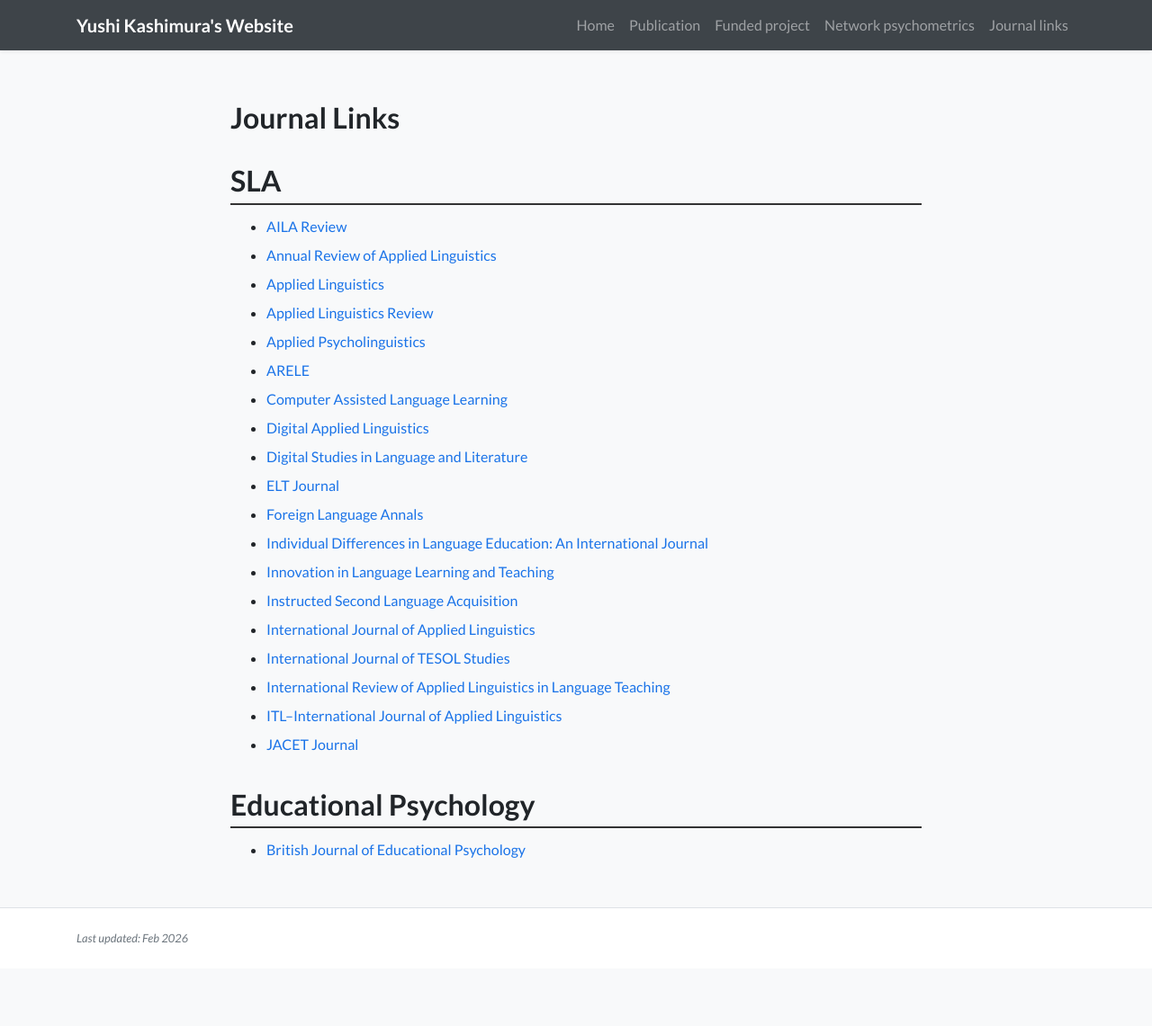
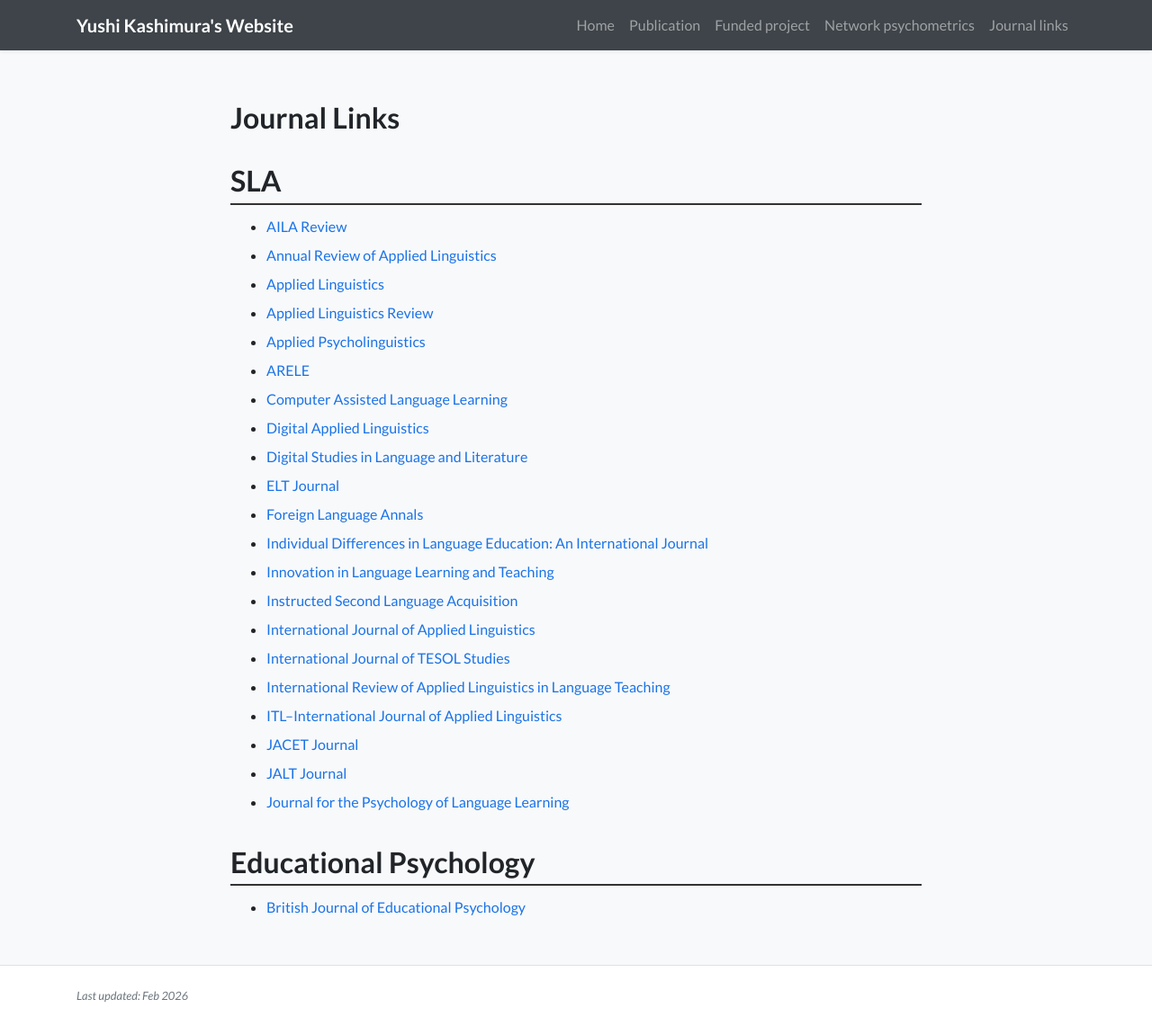
Before and after one commit to ys-kashimura/yushikashimura.github.io, a Jekyll site: the page built from journallinks.html, in a window 1280 px wide and 1141 px high. Shown: the whole window at 90% size. Built offline with Jekyll 4.4.1, drawn with Linux system fonts in a browser that asks for light colours; nearby versions of some CDN libraries; a style sheet for code colours, icons or effects is not loaded.

Commit message:
Update journallinks.html

```diff
--- a/journallinks.html
+++ b/journallinks.html
@@ -35,7 +35,11 @@ navbar_title: Journal Links
     <li><a href="https://www.tesolunion.org/journal/lists/folder/7MzQu8YjAz/" target="_blank">International Journal of TESOL Studies</a></li>
     <li><a href="https://www.degruyterbrill.com/journal/key/iral/0/0/html" target="_blank">International Review of Applied Linguistics in Language Teaching</a></li>
     <li><a href="https://benjamins.com/catalog/itl" target="_blank">ITL–International Journal of Applied Linguistics</a></li>
-    <li><a href="https://www.jstage.jst.go.jp/browse/jacetjournal/-char/en" target="_blank">JACET Journal</a></li>  </ul>
+    <li><a href="https://www.jstage.jst.go.jp/browse/jacetjournal/-char/en" target="_blank">JACET Journal</a></li>
+    <li><a href="https://jalt-publications.org/jj/archive" target="_blank">JALT Journal</a></li>
+    <li><a href="https://jpll.org/index.php/journal/issue/archive" target="_blank">Journal for the Psychology of Language Learning</a></li>
+
+  </ul>
 
   <h2>Educational Psychology</h2>
   <ul>
```
